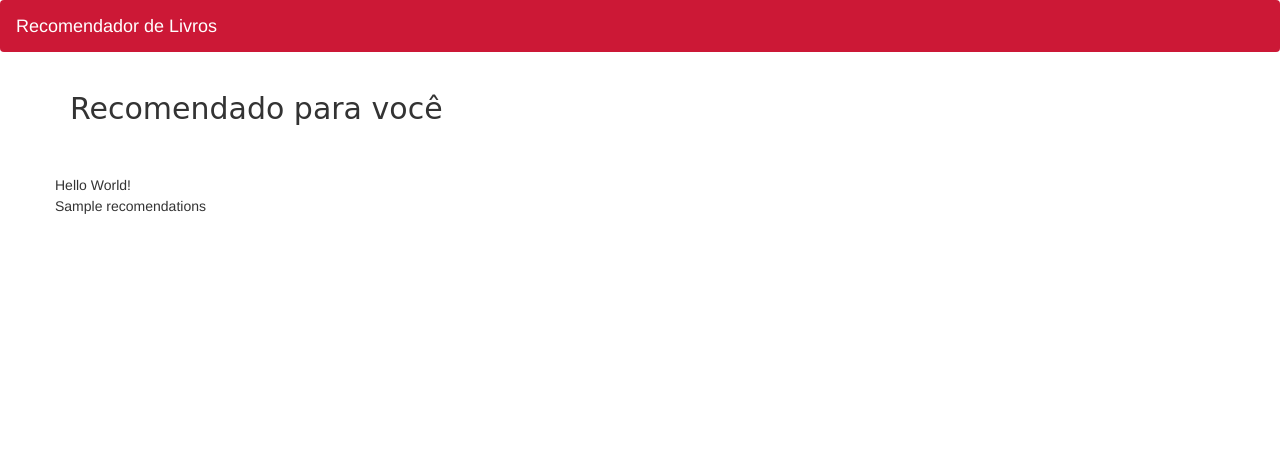
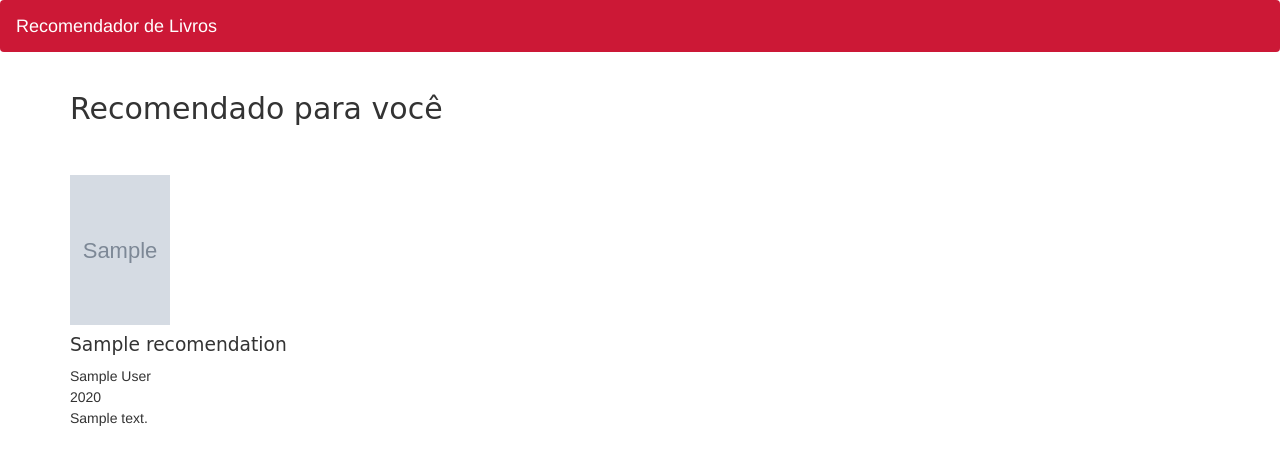
Before and after one commit to suelensca10/recomendador, a Django app: template app/templates/app/result.html in a window 1280 px wide. Shown: the top 465 px of the page. Run offline with Django 3.2, Linux system fonts and the light colour scheme; the template is opened without the code that fills it: most values are stand-ins (such as "Sample title", 1, 10 or a date in 2020); grey boxes marked "Sample" are stand-in pictures; some libraries are stand-ins or nearby versions; some web fonts are replaced.

Commit message:
recomendacoes tbm tem a capa do livro - agora ta bonitinho esse negocio

```diff
--- a/app/forms.py
+++ b/app/forms.py
@@ -10,6 +10,7 @@ class RatingForm(forms.ModelForm):
 
     rating = forms.ChoiceField(
         choices=(
+            ('0', '-'),
             ('1', '1'),
             ('2', '2'),
             ('3', '3'),
--- a/app/templates/app/book_list.html
+++ b/app/templates/app/book_list.html
@@ -5,7 +5,8 @@
 <div class="container">
     <div class="row">
         <div class="col-xs-12">
-            <a class="btn btn-info pull-right" href="{% url 'result' %}">Encontrar Recomendações</a>
+            <!--<a class="btn btn-info pull-right" href="{% url 'result' %}">Encontrar Recomendações</a-->
+            <a class="btn btn-info" href="{% url 'result' %}">Buscar Recomendações</a>
             <br/><br/>
         </div>
     {% for book in books %}
--- a/app/templates/app/result.html
+++ b/app/templates/app/result.html
@@ -7,8 +7,15 @@
             <h2>Recomendado para você</h2>
             <br/><br/>
         </div>
-        <p>Hello World!</p>
-        <p>{{ recomendations }}</p>
+        {% for recomendation in recomendations %}
+            <div class="book col-xs-12 col-md-3">
+                <img src='{{ recomendation.image_url }}' class='img-fluid' width="200" height="150"/>
+                <h4>{{ recomendation.title }}</h4>
+                <p>{{ recomendation.authors }}</p>
+                <p>{{ recomendation.year }}</p>
+                <p>{{ recomendation.text|linebreaksbr }}</p>
+            </div>
+        {% endfor %}
     </div>
 </div>
 {% endblock %}
```
Also changed, not shown: app/views.py (+21 -10 lines).
